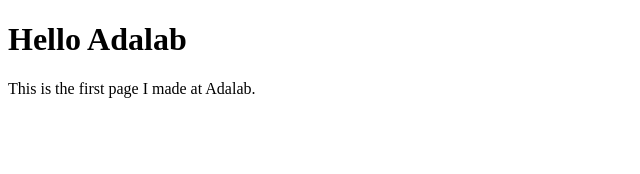
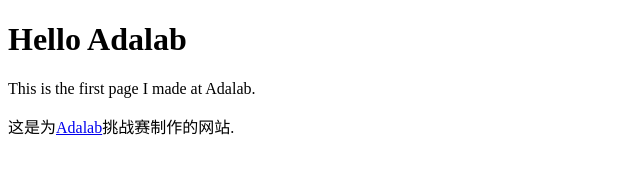
Before and after one commit to ghost547/ghost547.github.io, a plain HTML site: page index.html in a window 1280 px wide. Shown: the whole page, without its empty margins (0-640 px from the left). Drawn offline with Linux system fonts and the light colour scheme.

Commit message:
Update index.html

```diff
--- a/index.html
+++ b/index.html
@@ -10,6 +10,7 @@
 <body>
 <h1>Hello Adalab</h1>
 <p>This is the first page I made at Adalab.</p>
+<p>这是为<a href="https://www.adalab.cn">Adalab</a>挑战赛制作的网站.</p>
 </body>
 
 </html>
```
